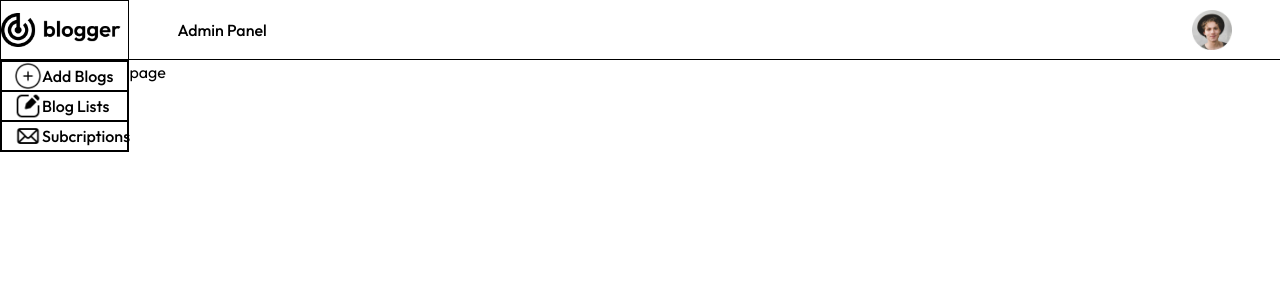
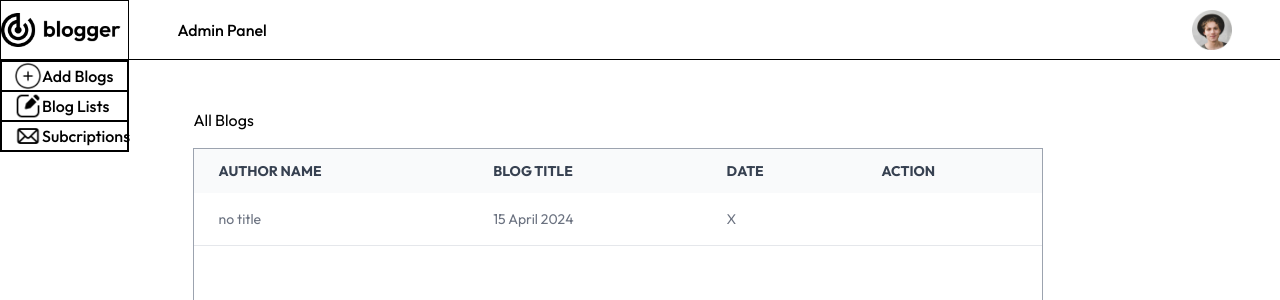
Before and after one commit to NIMESH939/Blog-App-Website, a Next.js app: page /admin/blogList in a window 1280 px wide. Shown: the top 300 px of the page. Built offline with nearby package versions, Linux system fonts and the light colour scheme.

Commit message:
Blog list for admin

```diff
--- /dev/null
+++ b/Components/AdminComponents/BlogTableItem.jsx
@@ -0,0 +1,21 @@
+import { assets } from "@/Assets/assets";
+import Image from "next/image";
+import React from "react";
+
+const BlogTableItem = ({ authorImg, title }) => {
+  return (
+    <tr className="bg-white border-b">
+      <th
+        scope="row"
+        className="items-center gap-3 hidden sm:flex px-6 py-4 font-medium text-gray-900 whitespace-nowrap"
+      >
+        <Image src={authorImg ? authorImg : assets.profile_icon} />
+      </th>
+      <td className="px-6 py-4">{title ? title : "no title"}</td>
+      <td className="px-6 py-4">{"15 April 2024"}</td>
+      <td className="px-6 py-4">X</td>
+    </tr>
+  );
+};
+
+export default BlogTableItem;
--- a/app/admin/blogList/page.jsx
+++ b/app/admin/blogList/page.jsx
@@ -1,10 +1,36 @@
-'use client'
-import React from 'react'
+"use client";
+import BlogTableItem from "@/Components/AdminComponents/BlogTableItem";
+import React from "react";
 
 const page = () => {
   return (
-    <div>page</div>
-  )
-}
+    <div className="flex-1 pt-5 px-5 sm:pt-12 sm:pl-16">
+      <h1>All Blogs</h1>
+      <div className="relative h-[80vh] max-w-[850px] overflow-x-auto mt-4 border border-gray-400 scrollbar-hide">
+        <table className="w-full text-sm text-gray-500">
+          <thead className="text-sm text-gray-700 text-left uppercase bg-gray-50">
+            <tr>
+              <th scope="col" className="hidden sm:block px-6 py-3">
+                Author Name
+              </th>
+              <th scope="col" className="px-6 py-3">
+                Blog Title
+              </th>
+              <th scope="col" className="px-6 py-3">
+                Date
+              </th>
+              <th scope="col" className="px-6 py-3">
+                Action
+              </th>
+            </tr>
+          </thead>
+          <tbody>
+            <BlogTableItem />
+          </tbody>
+        </table>
+      </div>
+    </div>
+  );
+};
 
-export default page
+export default page;
--- a/app/globals.css
+++ b/app/globals.css
@@ -1,3 +1,12 @@
 @tailwind base;
 @tailwind components;
 @tailwind utilities;
+
+.scrollbar-hide::-webkit-scrollbar{
+    display: none;
+}
+
+.scrollbar-hide{
+    -ms-overflow-style: none;
+    scrollbar-width: none;
+}
```
